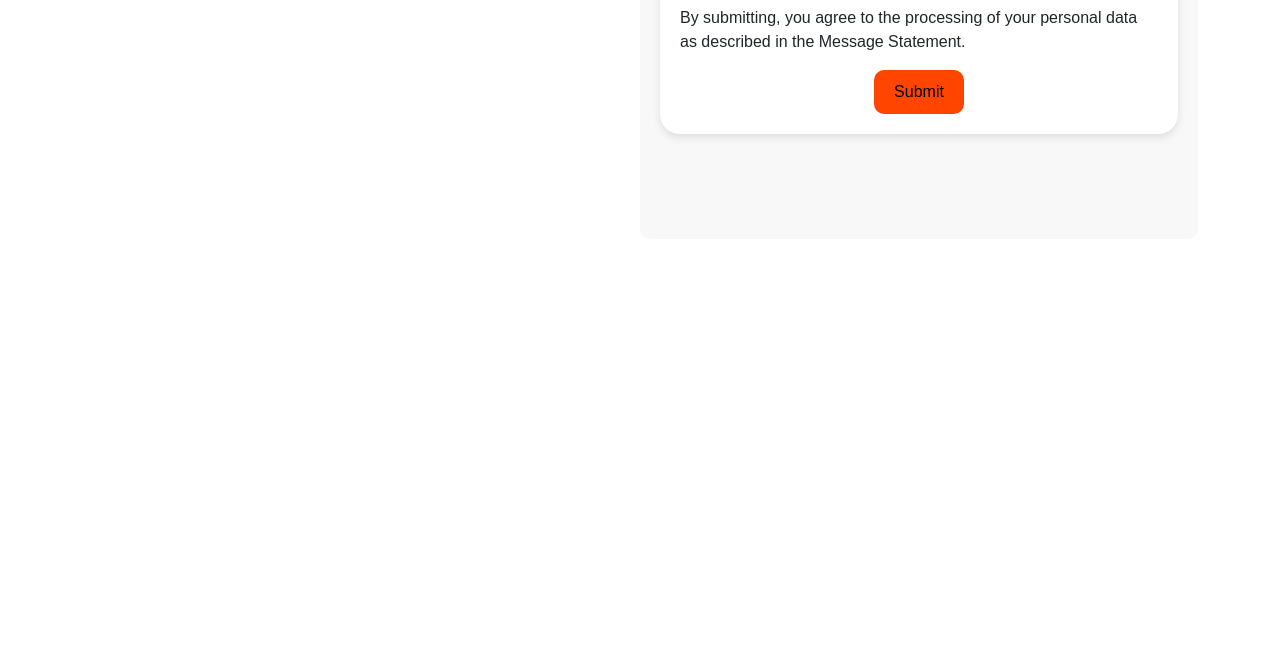
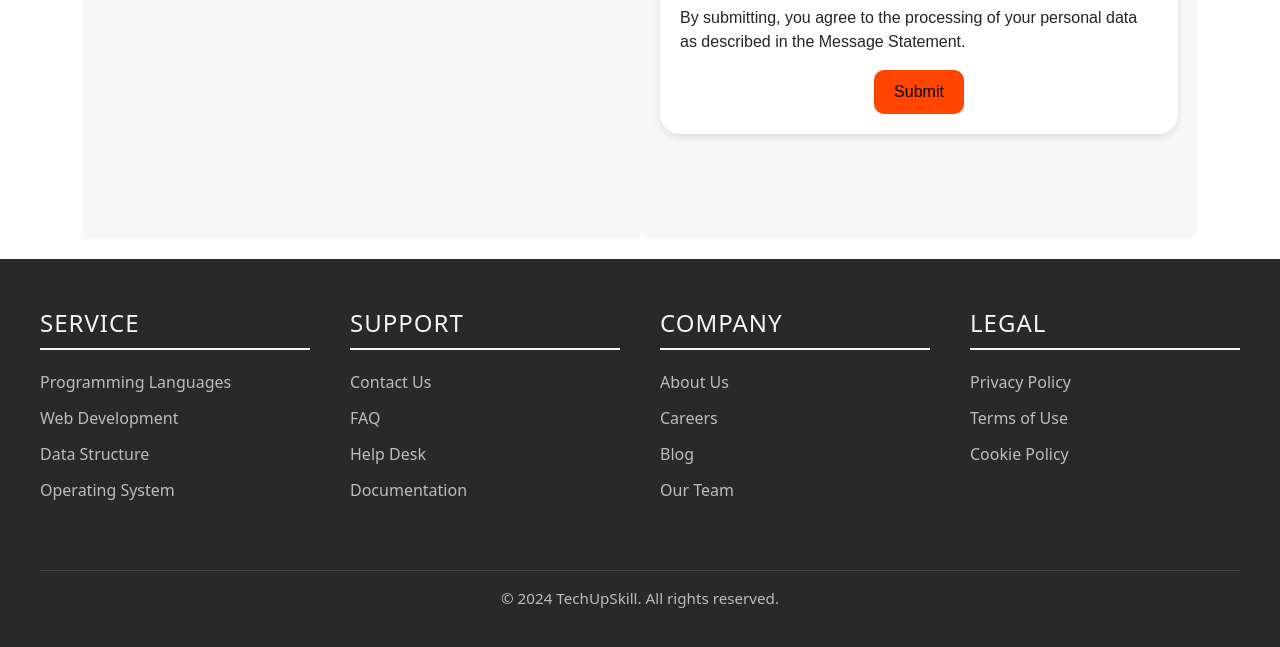
Before and after one commit to utkarsh45-a/optlit, a website built with Vite: page pages/contact.html in a window 1280 px wide. Shown: the part 581-1228 px from the top of the page. Before the commit the page ends 840 px from the top, so only its background shows below. Built offline with nearby package versions, Linux system fonts and the light colour scheme.

Commit message:
final changes in contact page

```diff
--- a/pages/contact.html
+++ b/pages/contact.html
@@ -118,6 +118,67 @@
 
 
     </div>
+
+    <!-- ---------------footer------------------- -->
+
+    <footer class="footer">
+        <div class="footer-container">
+            <div class="footer-row">
+                <div class="footer-col">
+                    <h4>Service</h4>
+                    <ul>
+                        <li><a href="#">Programming Languages</a></li>
+                        <li><a href="#">Web Development</a></li>
+                        <li><a href="#">Data Structure</a></li>
+                        <li><a href="#">Operating System</a></li>
+                        <!-- <li><a href="#">Databases</a></li> -->
+
+
+                    </ul>
+                </div>
+                <div class="footer-col">
+                    <h4>Support</h4>
+                    <ul>
+                        <li><a href="#">Contact Us</a></li>
+                        <li><a href="#">FAQ</a></li>
+                        <li><a href="#">Help Desk</a></li>
+                        <li><a href="#">Documentation</a></li>
+                    </ul>
+                </div>
+                <div class="footer-col">
+                    <h4>Company</h4>
+                    <ul>
+                        <li><a href="#">About Us</a></li>
+                        <li><a href="#">Careers</a></li>
+                        <li><a href="#">Blog</a></li>
+                        <li><a href="#">Our Team</a></li>
+                    </ul>
+                </div>
+                <div class="footer-col">
+                    <h4>Legal</h4>
+                    <ul>
+                        <li><a href="#">Privacy Policy</a></li>
+                        <li><a href="#">Terms of Use</a></li>
+                        <li><a href="#">Cookie Policy</a></li>
+                    </ul>
+                </div>
+            </div>
+            <div class="social-row">
+                <!-- <ul class="social-icons">
+                      <li><a href="#"><img src="" alt="Facebook"></a></li>
+                      <li><a href="#"><img src="" alt="Instagram"></a></li>
+                      <li><a href="#"><img src="" alt="LinkedIn"></a></li>
+                      <li><a href="#"><img src="" alt="Twitter"></a></li>
+                    </ul>
+                  </div> -->
+
+                <div class="footer-bottom">
+                    <p>&copy; 2024 TechUpSkill. All rights reserved.</p>
+                </div>
+            </div>
+    </footer>
+
+
     <!-- ---------------------------javascript-------------------------------- -->
     <script src="../scripts/contact.js"></script>
     <!-- navBar  -->
--- a/styles/contact.css
+++ b/styles/contact.css
@@ -11,8 +11,8 @@
     width: 50%;
     height: 100%;
     padding: 40px;
-    /* background-color: #f8f8f8; */
-    background-color: white;
+    background-color: #f8f8f8;
+    /* background-color: white; */
 }
 
 .send-msg {
```
